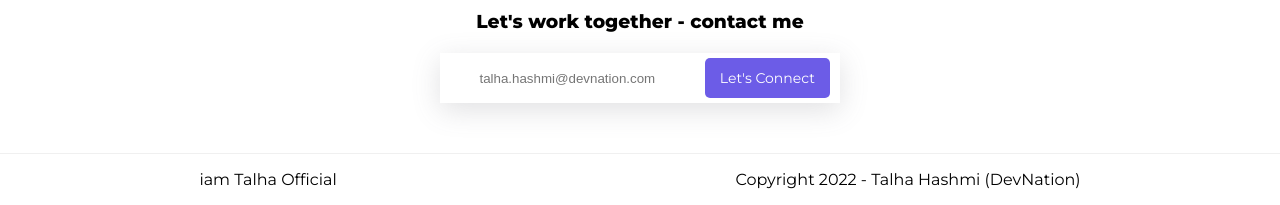
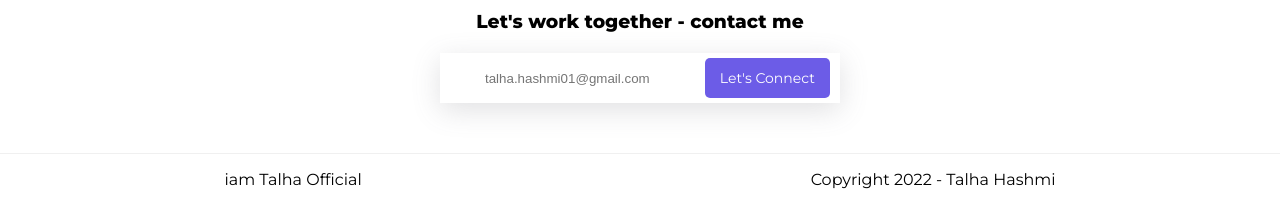
Before and after one commit to talhahashmi/Portfolio-Project, a plain HTML site: page index.html in a window 1280 px wide. Shown: the part 2734-2939 px from the top of the page. Drawn offline with Linux system fonts and the light colour scheme.

Commit message:
email edit

```diff
--- a/index.html
+++ b/index.html
@@ -194,14 +194,15 @@
         <img src="images/contact.jpg" alt="contact us image">
         <h3> Let's work together - contact me</h3>
         <div class="contact-input">
-            <input type="email" placeholder="talha.hashmi@devnation.com">
+            <input type="email" placeholder="talha.hashmi01@gmail.com">
             <a href="">Let's Connect </a>
         </div>
     </section>
     <!-- Footer -->
     <footer>
         <p>iam Talha Official</p>
-        <p>Copyright 2022 - Talha Hashmi (DevNation)</p>
+        <p>Copyright 2022 - Talha Hashmi</p>
     </footer>
+
 </body>
 </html>
```
